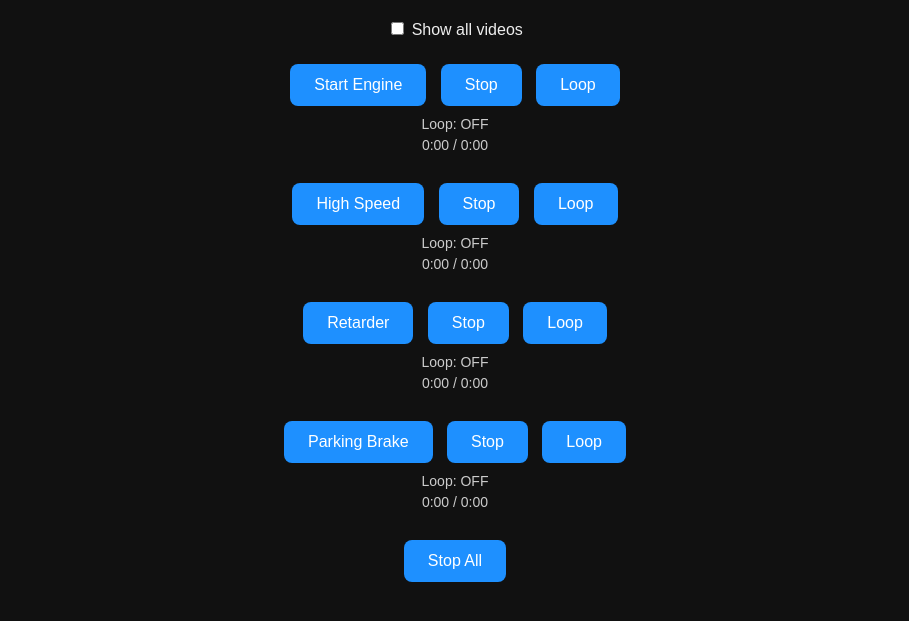
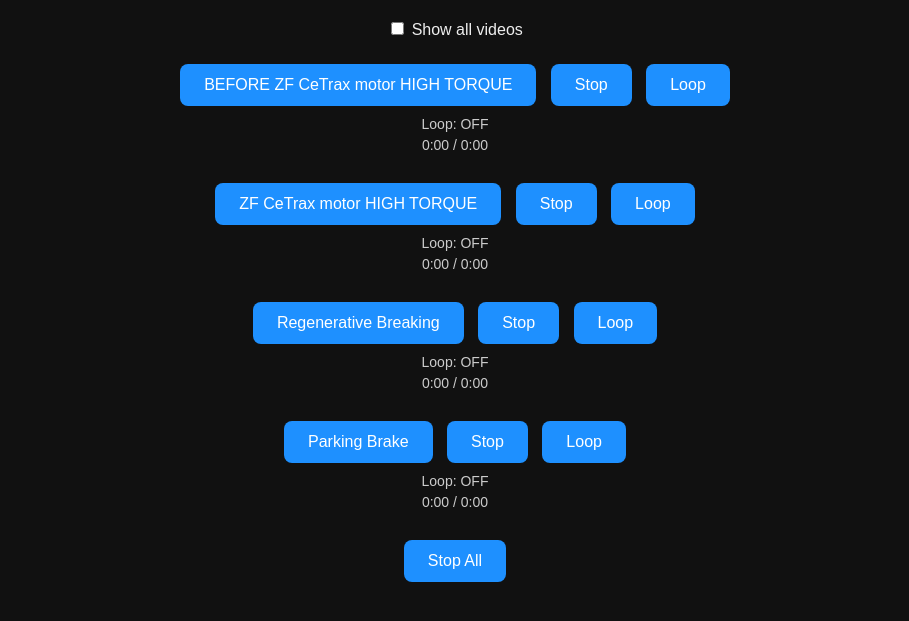
Before and after one commit to Timmythecoder/Sydney-Buses, a plain HTML site: page index.html in a window 1280 px wide. Shown: the part 109-730 px from the top of the page, without its empty margins (185-1094 px from the left). Drawn offline with Linux system fonts and the light colour scheme.

Commit message:
Add files via upload

```diff
--- a/index.html
+++ b/index.html
@@ -56,7 +56,7 @@
   </div>
 
   <div class="sound-control">
-    <button onclick="playSound('start')">Start Engine</button>
+    <button onclick="playSound('start')">BEFORE ZF CeTrax motor HIGH TORQUE</button>
     <button onclick="stopSound('start')">Stop</button>
     <button onclick="toggleLoop('start')">Loop</button>
     <div class="loop-status" id="loop-start">Loop: OFF</div>
@@ -65,7 +65,7 @@
   </div>
 
   <div class="sound-control">
-    <button onclick="playSound('high')">High Speed</button>
+    <button onclick="playSound('high')">ZF CeTrax motor HIGH TORQUE</button>
     <button onclick="stopSound('high')">Stop</button>
     <button onclick="toggleLoop('high')">Loop</button>
     <div class="loop-status" id="loop-high">Loop: OFF</div>
@@ -74,7 +74,7 @@
   </div>
 
   <div class="sound-control">
-    <button onclick="playSound('retarder')">Retarder</button>
+    <button onclick="playSound('retarder')">Regenerative Breaking</button>
     <button onclick="stopSound('retarder')">Stop</button>
     <button onclick="toggleLoop('retarder')">Loop</button>
     <div class="loop-status" id="loop-retarder">Loop: OFF</div>
```
